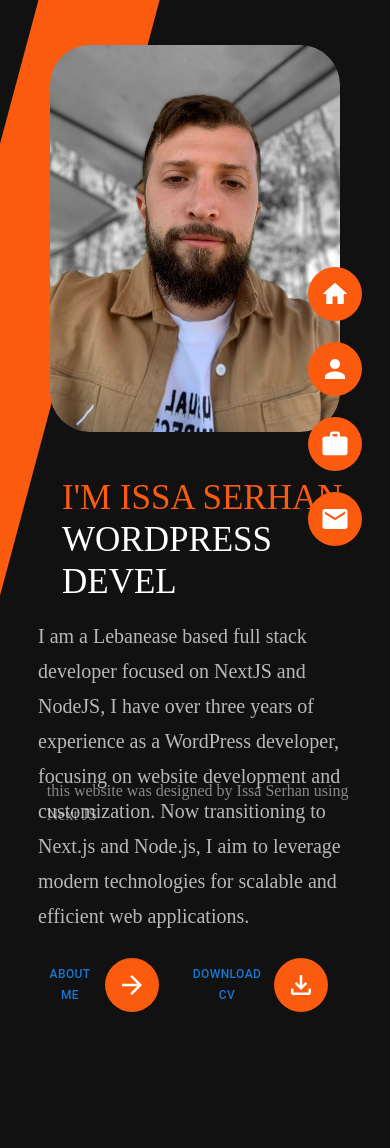
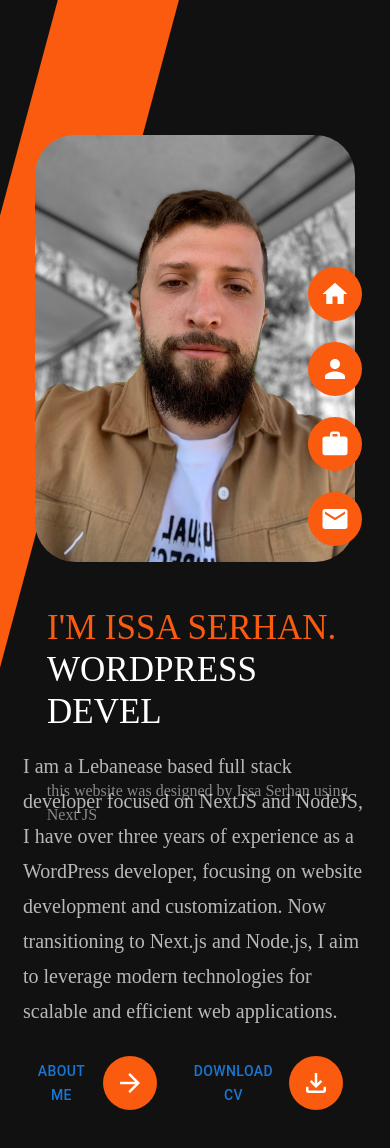
Before and after one commit to isasarhan/portolio, a Next.js app: page / in a window 390 px wide. Shown: the top 1148 px of the page. Before the commit the page ends 1057 px from the top, so only its background shows below. Built offline with nearby package versions, Linux system fonts and the light colour scheme.

Commit message:
container fluid padding

```diff
--- a/app/globals.css
+++ b/app/globals.css
@@ -11,7 +11,7 @@ body {
 }
 
 .container-fluid {
-  padding: 0px 50px;
+  padding: 10px 50px;
 }
 
 .homePage {
@@ -101,25 +101,30 @@ body {
   left: 25%;
   top: -70px;
 }
-.designer{
+
+.designer {
   right: 20px;
   bottom: 10px;
   opacity: 0.5;
 }
+
 @media (max-width: 768px) {
   .hd h1 {
-    font-size: 55px;
+    font-size: 45px;
   }
+
   .hd .title-bg {
-    font-size: 40px;
+    font-size: 35px;
     left: 0px;
     position: relative;
     top: 0px;
   }
+
   .homePage .intro {
     padding: 45px 0px;
 
   }
+
   .homePage {
     overflow: visible;
     height: min-content;
@@ -149,6 +154,10 @@ body {
 
   }
 
+  .container-fluid {
+    padding: 90px 35px;
+  }
+
   .homePage::before {
     height: 100%;
     transform: rotate(15deg)
@@ -158,13 +167,18 @@ body {
     width: 100%;
 
   }
+
   .animated-text h1 {
     font-size: 35px !important;
   }
-  .designer{
+
+  .designer {
     position: fixed !important;
     bottom: 2%;
     left: 12%;
     margin: 0px !important;
   }
+  .iconBox{
+    justify-content: center;
+  }
 }
--- a/app/page.jsx
+++ b/app/page.jsx
@@ -46,7 +46,7 @@ export default function Home() {
                 I have over three years of experience as a WordPress developer, focusing on website development and customization. Now
                 transitioning to Next.js and Node.js, I aim to leverage modern technologies for scalable and efficient web applications.</p>
               <p></p>
-              <div className="d-flex align-items-center ">
+              <div className="d-flex align-items-center iconBox">
                 <IconButton href={'/about'} icon={<ArrowForwardIcon />} text={'ABOUT ME'} />
                 <IconButton href={"/resume.pdf"} text={"DOWNLOAD CV"} icon={<FileDownloadOutlinedIcon />} download="cv" />
               </div>
--- a/components/IconButton/iconButton.css
+++ b/components/IconButton/iconButton.css
@@ -48,7 +48,7 @@
       padding: 15px 20px;
     }
     .button-common .iconText{
-      font-size: 12px !important;
+      font-size: 14px !important;
     }
     .button-common .icon svg {
       font-size: 30px;
```
Also changed, not shown: app/contact/contact.css (line endings or trailing spaces).
